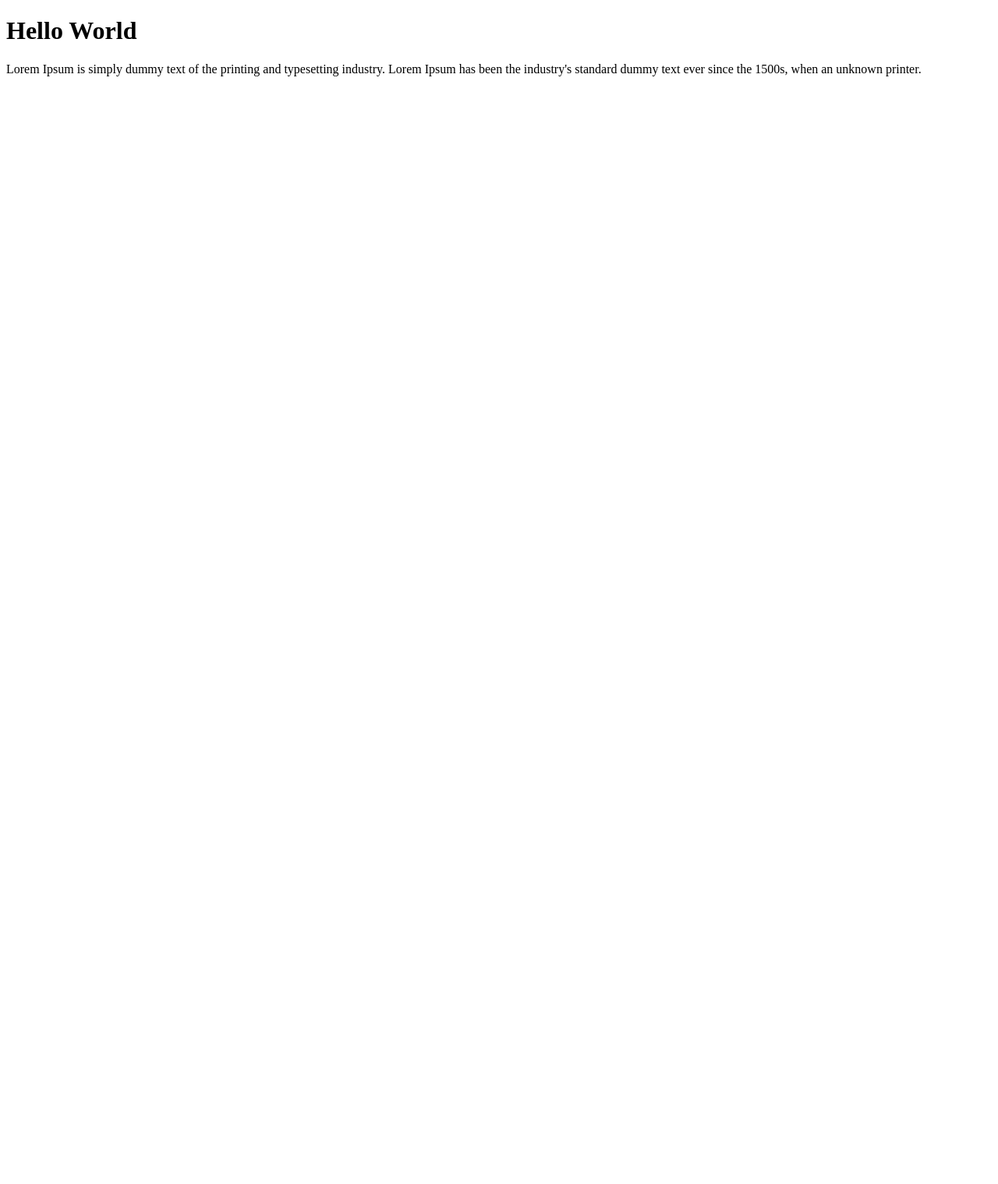
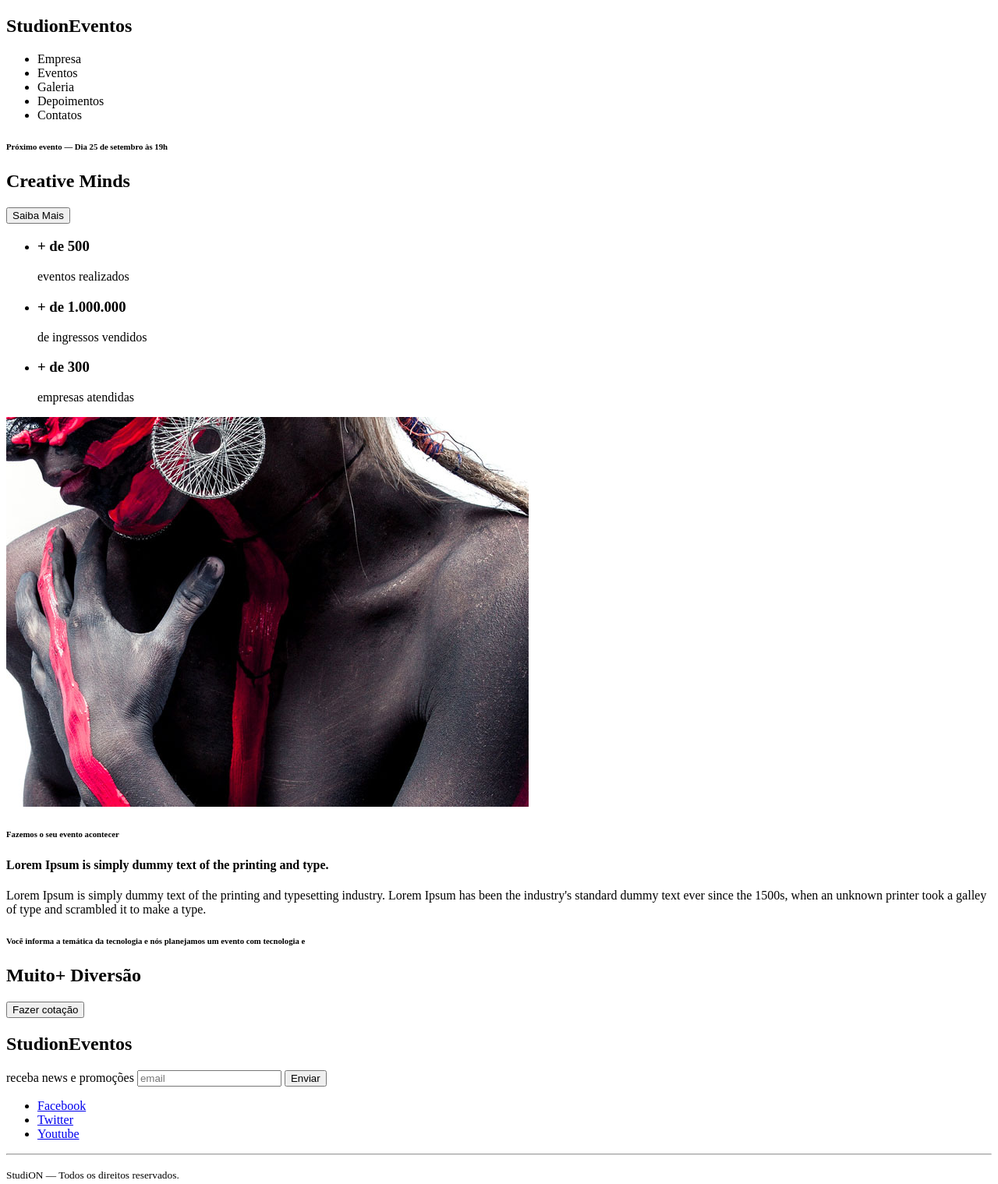
Before and after one commit to andreonjs/studion, a website: page src/index.html in a window 1280 px wide. Shown: the whole page at 78% size. Before the commit the page ends 800 px from the top, so only its background shows below. Drawn offline with Linux system fonts and the light colour scheme.

Commit message:
feat(html): constructed html structure for the main page

```diff
--- a/src/index.html
+++ b/src/index.html
@@ -1,5 +1,5 @@
 <!DOCTYPE html>
-<html lang="en">
+<html lang="pt-BR">
 <head>
   <meta charset="UTF-8">
   <meta http-equiv="X-UA-Compatible" content="IE=edge">
@@ -7,10 +7,80 @@
   <title>Studion</title>
 </head>
 <body>
-  <h1>Hello World</h1>
 
-  <p>Lorem Ipsum is simply dummy text of the printing and typesetting industry.
-     Lorem Ipsum has been the industry's standard dummy text ever since the
-     1500s, when an unknown printer.</p>
+  <nav>
+    <h1>Studi<span>on</span><span>Eventos</span></h1>
+    <ul>
+      <li><a href="#empresa"></a>Empresa</li>
+      <li><a href="#eventos"></a>Eventos</li>
+      <li><a href="#galeria"></a>Galeria</li>
+      <li><a href="#eventos"></a>Depoimentos</li>
+      <li><a href="#contatos"></a>Contatos</li>
+    </ul>
+  </nav>
+
+  <header>
+    <div id="slider">
+      <div class="slide">
+        <h6><span>Próximo evento</span> — Dia 25 de setembro às 19h</h6>
+        <h2><span>Creative</span> Minds</h2>
+        <button>Saiba Mais</button>
+      </div>
+    </div>
+  </header>
+
+  <main>
+    <section>
+      <ul>
+        <li><h3>+ de 500 </h3>eventos realizados</li>
+        <li><h3>+ de 1.000.000 </h3>de ingressos vendidos</li>
+        <li><h3>+ de 300 </h3>empresas atendidas</li>
+      </ul>
+    </section>
+
+    <section>
+      <div>
+        <img src="./images/institutional.jpg" />
+        <h6>Fazemos o seu evento acontecer</h6>
+        <h4>Lorem Ipsum is simply dummy text of the printing and type.</h4>
+        <p>
+          Lorem Ipsum is simply dummy text of the printing and typesetting
+          industry. Lorem Ipsum has been the industry's standard dummy text
+          ever since the 1500s, when an unknown printer took a galley of type
+          and scrambled it to make a type.
+        </p>
+      </div>
+    </section>
+
+    <section>
+      <div>
+        <h6>
+          Vocẽ informa a temática da tecnologia e nós planejamos um evento com tecnologia e
+        </h6>
+        <h2><span>Muito+ </span>Diversão</h2>
+        <button>Fazer cotação</button>
+      </div>
+    </section>
+
+  </main>
+
+  <footer>
+    <h2>Studi<span>on</span><span>Eventos</span></h2>
+    <form>
+      <label>receba news e promoções</label>
+      <input type="email" placeholder="email" />
+      <button type="submit">Enviar</button>
+    </form>
+    <ul>
+      <li><a href="https://facebook.com/" target="_blank">Facebook</a></li>
+      <li><a href="https://twitter.com/" target="_blank">Twitter</a></li>
+      <li><a href="https://youtube.com/" target="_blank">Youtube</a></li>
+    </ul>
+    <hr />
+    <p>
+      <small>Studi<span>ON</span> — Todos os direitos reservados.</small>
+    </p>
+  </footer>
+
 </body>
 </html>
```
